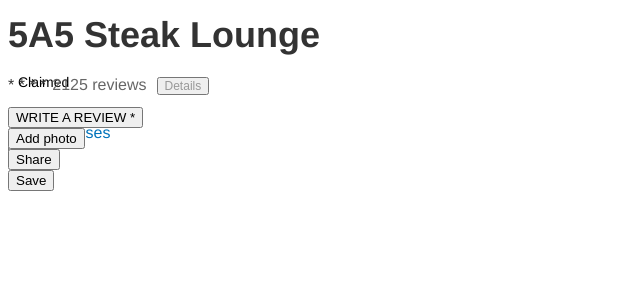
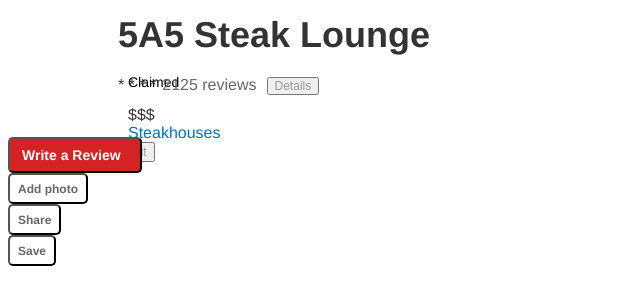
Before and after one commit to the-munch/header, a React app: page / in a window 1280 px wide. Shown: the top 304 px of the page, without its empty margins (0-640 px from the left). Built offline with nearby package versions, Linux system fonts and the light colour scheme; the HTML template or start-up script is replaced by a standard one.

Commit message:
Outlines the layout of Right Header

```diff
--- a/client/src/components/App.jsx
+++ b/client/src/components/App.jsx
@@ -1,6 +1,45 @@
 import React from 'react';
 import HeaderLeft from './HeaderLeft.jsx';
 import HeaderRight from './HeaderRight.jsx';
+
+const shareStyle = {
+  content: {
+    top: '50%',
+    left: '50%',
+    right: 'auto',
+    bottom: 'auto',
+    marginRight: '-50%',
+    transform: 'translate(-50%, -50%)',
+    height: 570,
+    width: 450,
+  },
+};
+
+const detailsStyle = {
+  content: {
+    top: '50%',
+    left: '50%',
+    right: 'auto',
+    bottom: 'auto',
+    marginRight: '-50%',
+    transform: 'translate(-50%, -50%)',
+    height: 630,
+    width: 500,
+  },
+};
+
+const saveStyle = {
+  content: {
+    top: '50%',
+    left: '50%',
+    right: 'auto',
+    bottom: 'auto',
+    marginRight: '-50%',
+    transform: 'translate(-50%, -50%)',
+    height: 640,
+    width: 500,
+  },
+};
 
 class App extends React.Component {
   constructor(props) {
@@ -9,28 +48,37 @@
     this.state = {
       detailsModalIsOpen: false,
       shareModalIsOpen: false,
-      saveModalIsOpen: false
+      saveModalIsOpen: false,
+      modalStyle: '',
     };
 
-    this.openModal = this.openModal.bind(this);
+    this.openDetailsModal = this.openDetailsModal.bind(this);
+    this.openShareModal = this.openShareModal.bind(this);
+    this.openSaveModal = this.openSaveModal.bind(this);
+
     this.closeDetailsModal = this.closeDetailsModal.bind(this);
     this.closeShareModal = this.closeShareModal.bind(this);
     this.closeSaveModal = this.closeSaveModal.bind(this);
   }
 
-  openModal(e) {
-    console.log(e.target.className);
-    var classname = e.target.className;
+  openDetailsModal () {
     const state = Object.assign({}, this.state);
+    state.detailsModalIsOpen = true;
+    state.modalStyle = detailsStyle;
+    this.setState(state);
+  }
 
-    if (classname === 'details') {
-      state.detailsModalIsOpen = true;
-    } else if (classname = 'share') {
-      state.shareModalIsOpen = true;
-    } else if (classname = 'save') {
-      state.saveModalIsOpen = true;
-    }
+  openShareModal () {
+    const state = Object.assign({}, this.state);
+    state.shareModalIsOpen = true;
+    state.modalStyle = shareStyle;
+    this.setState(state);
+  }
 
+  openSaveModal () {
+    const state = Object.assign({}, this.state);
+    state.saveModalIsOpen = true;
+    state.modalStyle = saveStyle;
     this.setState(state);
   }
 
@@ -58,17 +106,21 @@
         <div className="header-left">
           <HeaderLeft
             detailsModalStatus={this.state.detailsModalIsOpen}
-            openModal={this.openModal}
+            openDetailsModal={this.openDetailsModal}
             closeDetailsModal={this.closeDetailsModal}
+            detailStyle={this.state.modalStyle}
           />
         </div>
         <div>
           <HeaderRight
             shareModalStatus={this.state.shareModalIsOpen}
-            openModal={this.openModal}
+            openShareModal={this.openShareModal}
             closeShareModal={this.closeShareModal}
+            shareStyle={this.state.modalStyle}
             saveModalStatus={this.state.saveModalIsOpen}
+            openSaveModal={this.openSaveModal}
             closeSaveModal={this.closeSaveModal}
+            saveStyle={this.state.modalStyle}
           />
         </div>
       </div>
--- a/client/src/components/HeaderLeft.jsx
+++ b/client/src/components/HeaderLeft.jsx
@@ -3,16 +3,21 @@
 import StarsReviewsDetails from './StarsReviewsDetails.jsx';
 import PriceCategoryEdit from './PriceCategoryEdit.jsx';
 
+const headerLeftStyle = {
+  marginLeft: 110,
+};
+
 const HeaderLeft = props => (
-  <div>
+  <div style={headerLeftStyle}>
     <div className="restaurant-name">
       <RestaurantName />
     </div>
     <div className="stars-reviews-details">
       <StarsReviewsDetails
         detailsModalStatus={props.detailsModalStatus}
-        openModal={props.openModal}
+        openDetailsModal={props.openDetailsModal}
         closeDetailsModal={props.closeDetailsModal}
+        detailStyle={props.detailStyle}
       />
     </div>
     <div>
--- a/client/src/components/HeaderRight.jsx
+++ b/client/src/components/HeaderRight.jsx
@@ -2,19 +2,34 @@
 import WriteReview from './WriteReview.jsx';
 import PhotoShareSave from './PhotoShareSave.jsx';
 
+const RPSSWrapper = {
+  height: 50,
+  marginTop: 30,
+  marginRight: 80,
+};
+
+const headerRightStyle = {
+  marginRight: 100,
+};
+
 const HeaderRight = props => (
-  <div className="header-right">
+  <div style={headerRightStyle}>
+    <div className="header-right" style={RPSSWrapper}>
       <div className="write-review">
         <WriteReview />
       </div>
       <div>
         <PhotoShareSave
           shareModalStatus={props.shareModalStatus}
-        openModal={props.openModal}
+          openShareModal={props.openShareModal}
           closeShareModal={props.closeShareModal}
+          shareStyle={props.shareStyle}
           saveModalStatus={props.saveModalStatus}
+          openSaveModal={props.openSaveModal}
           closeSaveModal={props.closeSaveModal}
+          saveStyle={props.saveStyle}
         />
+      </div>
     </div>
   </div>
 );
--- a/client/src/components/PhotoShareSave.jsx
+++ b/client/src/components/PhotoShareSave.jsx
@@ -2,39 +2,40 @@
 import Modal from 'react-modal';
 import Share from './Share.jsx';
 import Save from './Save.jsx';
+import styled from 'styled-components';
 
 Modal.setAppElement(document.getElementById('app'));
 
-const customStyles = {
-  content: {
-    top: '50%',
-    left: '50%',
-    right: 'auto',
-    bottom: 'auto',
-    marginRight: '-50%',
-    transform: 'translate(-50%, -50%)',
-    height: 580,
-    width: 440,
-  },
-};
+const PhotoTitle = styled.button`
+  height: 31px;
+  font-size: 12px;
+  font-weight: bold;
+  border-radius: 5px;
+  font-family: "Helvetica Neue", Helvetica, Arial;
+  color: #666666;
+  background: #FFFFFF;
+  padding: 5px 8px;
+`;
 
 const PhotoShareSave = props => (
   <div className="photo-share-save">
     <div>
-      <button>Add photo</button>
+      <PhotoTitle>Add photo</PhotoTitle>
     </div>
     <div>
       <Share
         shareModalStatus={props.shareModalStatus}
-        openModal={props.openModal}
+        openShareModal={props.openShareModal}
         closeShareModal={props.closeShareModal}
+        shareStyle={props.shareStyle}
       />
     </div>
     <div>
       <Save
         saveModalStatus={props.saveModalStatus}
-        openModal={props.openModal}
+        openSaveModal={props.openSaveModal}
         closeSaveModal={props.closeSaveModal}
+        saveStyle={props.saveStyle}
       />
     </div>
   </div>
--- a/client/src/components/Save.jsx
+++ b/client/src/components/Save.jsx
@@ -1,33 +1,35 @@
 import React from 'react';
 import Modal from 'react-modal';
+import styled from 'styled-components';
 
 Modal.setAppElement(document.getElementById('app'))
 
-const customStyles = {
-  content: {
-    top: '50%',
-    left: '50%',
-    right: 'auto',
-    bottom: 'auto',
-    marginRight: '-50%',
-    transform: 'translate(-50%, -50%)',
-    height: 640,
-    width: 500,
-  },
-};
+const SaveTitle = styled.button`
+  height: 31px;
+  font-size: 12px;
+  font-weight: bold;
+  border-radius: 5px;
+  font-family: "Helvetica Neue", Helvetica, Arial;
+  color: #666666;
+  background: #FFFFFF;
+  padding: 5px 8px;
+`;
+
 
 const Save = props => (
   <div>
-    <button
+    <SaveTitle
       className="save"
-      onClick={props.openModal}
+      onClick={props.openSaveModal}
     >Save
-    </button>
+    </SaveTitle>
     <Modal
       isOpen={props.saveModalStatus}
       onRequestClose={props.closeSaveModal}
-      style={customStyles}
-    />
+      style={props.saveStyle}
+    >
+      <h1>save modal</h1>
+    </Modal>
   </div>
 );
 
--- a/client/src/components/Share.jsx
+++ b/client/src/components/Share.jsx
@@ -1,33 +1,34 @@
 import React from 'react';
 import Modal from 'react-modal';
+import styled from 'styled-components';
 
 Modal.setAppElement(document.getElementById('app'))
 
-const customStyles = {
-  content: {
-    top: '50%',
-    left: '50%',
-    right: 'auto',
-    bottom: 'auto',
-    marginRight: '-50%',
-    transform: 'translate(-50%, -50%)',
-    height: 570,
-    width: 455,
-  },
-};
+const ShareTitle = styled.button`
+  height: 31px;
+  font-size: 12px;
+  font-weight: bold;
+  border-radius: 5px;
+  font-family: "Helvetica Neue", Helvetica, Arial;
+  color: #666666;
+  background: #FFFFFF;
+  padding: 5px 8px;
+`;
 
 const Share = props => (
   <div>
-    <button
+    <ShareTitle
       className="share"
-      onClick={props.openModal}
+      onClick={props.openShareModal}
     >Share
-    </button>
+    </ShareTitle>
     <Modal
       isOpen={props.shareModalStatus}
       onRequestClose={props.closeShareModal}
-      style={customStyles}
-    />
+      style={props.shareStyle}
+    >
+      <h1>share modal</h1>
+    </Modal>
   </div>
 );
 
--- a/client/src/components/StarsReviewsDetails.jsx
+++ b/client/src/components/StarsReviewsDetails.jsx
@@ -3,19 +3,6 @@
 import styled from 'styled-components';
 
 Modal.setAppElement(document.getElementById('app'));
-
-const customStyles = {
-  content: {
-    top: '50%',
-    left: '50%',
-    right: 'auto',
-    bottom: 'auto',
-    marginRight: '-50%',
-    transform: 'translate(-50%, -50%)',
-    height: 630,
-    width: 500,
-  },
-};
 
 const StarTitle = styled.span`
   font-size: 16px;
@@ -50,14 +37,16 @@
       <ReviewCountTitle>2125 reviews</ReviewCountTitle>
       <Button
         className="details"
-        onClick={props.openModal}
+        onClick={props.openDetailsModal}
       >Details
       </Button>
       <Modal
         isOpen={props.detailsModalStatus}
         onRequestClose={props.closeDetailsModal}
-        style={customStyles}
-      />
+        style={props.detailStyle}
+      >
+        <h1>details modal</h1>
+      </Modal>
     </div>
   </div>
 );
--- a/client/src/components/WriteReview.jsx
+++ b/client/src/components/WriteReview.jsx
@@ -1,8 +1,21 @@
 import React from 'react';
+import styled from 'styled-components';
+
+const ReviewTitle = styled.button`
+  height: 36px;
+  font-size: 14px;
+  font-weight: bold;
+  border-radius: 5px;
+  font-family: "Helvetica Neue", Helvetica, Arial;
+  color: #FFFFFF;
+  background: #D32323;
+  margin: 0px 12px 0px 0px;
+  padding: 8px 19px 9px 12px;
+`;
 
 const WriteReview = () => (
   <div>
-    <button>WRITE A REVIEW *</button>
+    <ReviewTitle>Write a Review</ReviewTitle>
   </div>
 );
 
```
Also changed, not shown: 1 other file (tests, documents, lock files or other folders). Lines whose indentation alone changed are shown as unchanged.
